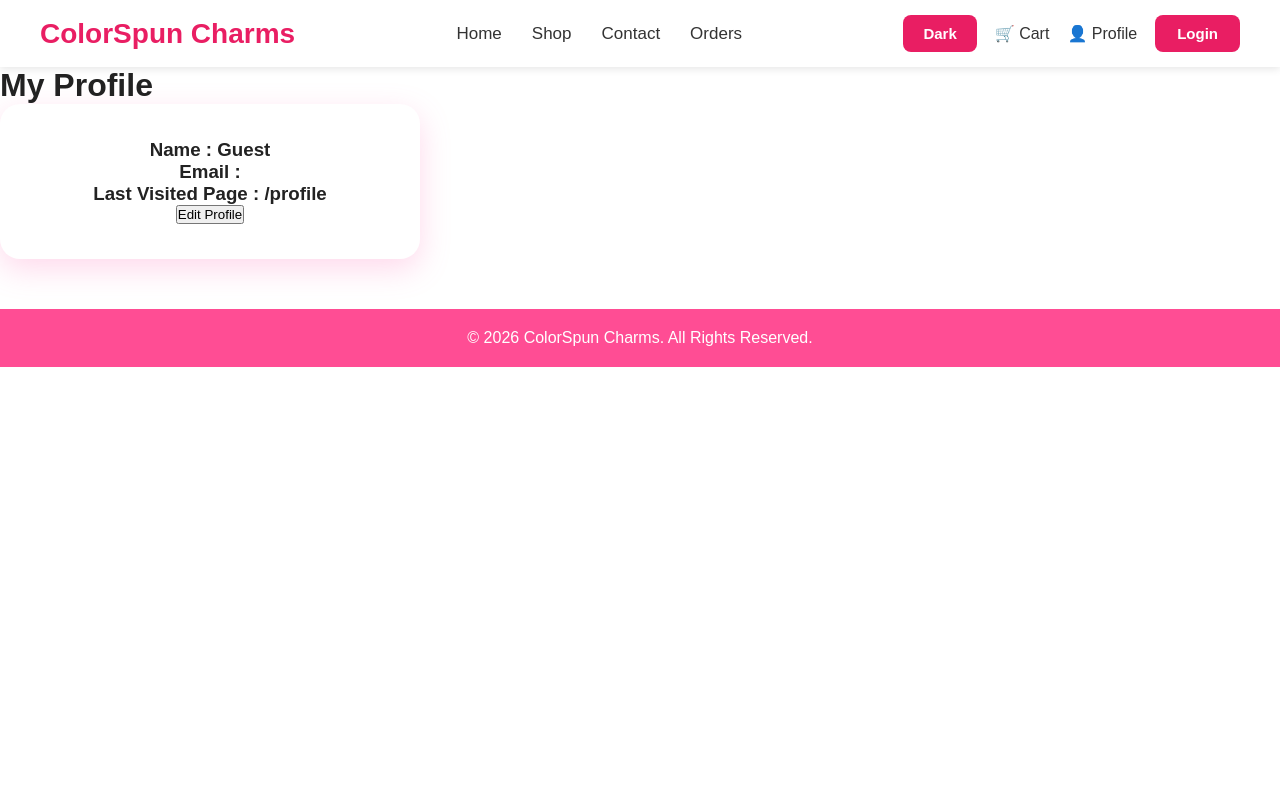
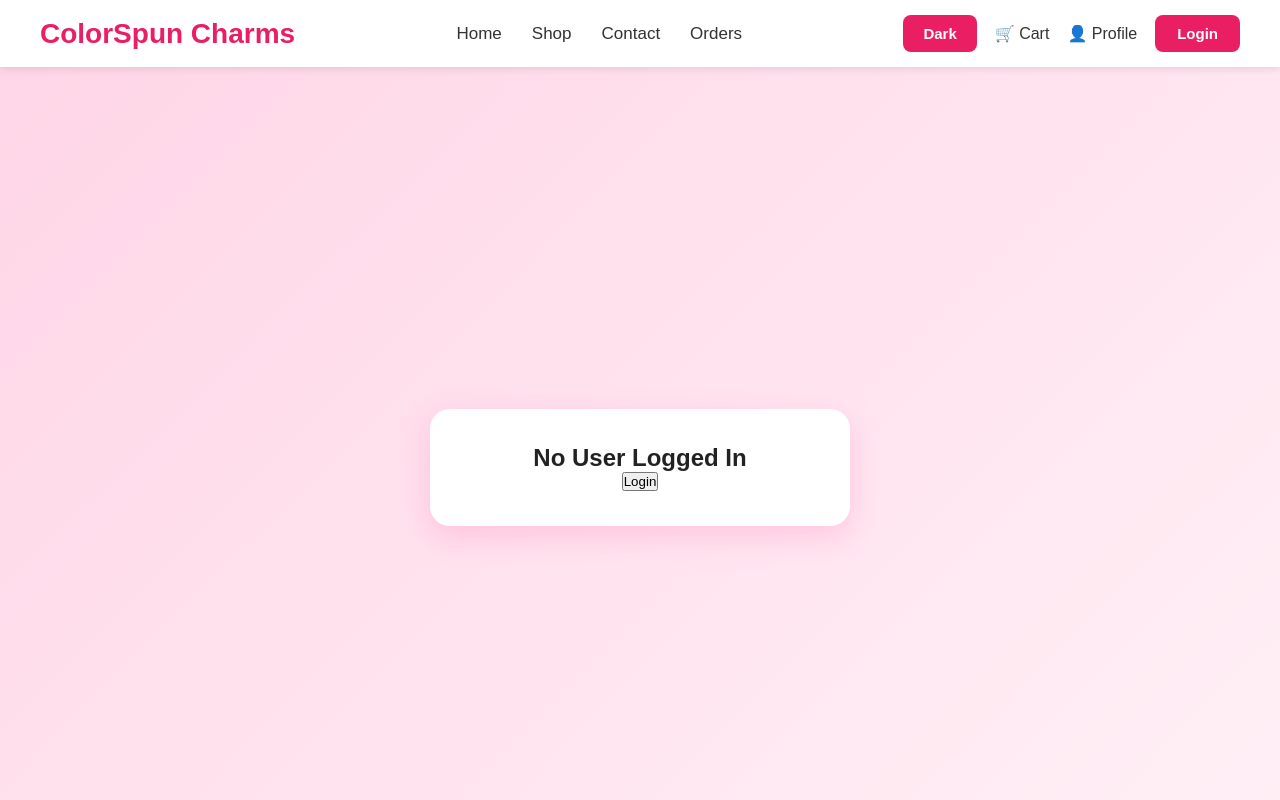
Before and after one commit to mounika22-ui/Colorspun-Charms, a React (Vite) app in the folder Client/: page /profile in a window 1280 px wide. Shown: the top 800 px of the page. Built offline with nearby package versions, Linux system fonts and the light colour scheme.

Commit message:
updated profile

```diff
--- a/Client/src/pages/Profile/Profile.jsx
+++ b/Client/src/pages/Profile/Profile.jsx
@@ -1,42 +1,59 @@
+import { useEffect, useState } from "react";
+import { useNavigate } from "react-router-dom";
 import "./Profile.css";
-import { useEffect, useState } from "react";
 
 function Profile() {
-  const [user, setUser] = useState({
-    name: "Guest",
-    email: "",
-  });
-
-  const [lastPage, setLastPage] = useState("");
+  const navigate = useNavigate();
+  const [user, setUser] = useState(null);
 
   useEffect(() => {
-    const storedUser = localStorage.getItem("loggedInUser");
-
-    if (storedUser) {
-      const loggedInUser = JSON.parse(storedUser);
-
-      setUser({
-        name: loggedInUser.name || "Guest",
-        email: loggedInUser.email || "",
-      });
-    }
-
-    const page = sessionStorage.getItem("lastPage");
-    if (page) {
-      setLastPage(page);
-    }
+    const loggedUser = JSON.parse(localStorage.getItem("loggedInUser"));
+    setUser(loggedUser);
   }, []);
 
+  const handleLogout = () => {
+    localStorage.removeItem("loggedInUser");
+    alert("Logged Out Successfully!");
+    navigate("/login");
+  };
+
+  if (!user) {
+    return (
+      <div className="profile-container">
+        <div className="profile-card">
+          <h2>No User Logged In</h2>
+          <button onClick={() => navigate("/login")}>
+            Login
+          </button>
+        </div>
+      </div>
+    );
+  }
+
   return (
-    <div className="profile">
-      <h1>My Profile</h1>
+    <div className="profile-container">
+      <div className="profile-card">
 
-      <div className="profile-card">
-        <h3>Name : {user.name}</h3>
-        <h3>Email : {user.email}</h3>
-        <h3>Last Visited Page : {lastPage}</h3>
+        <div className="profile-avatar">
+          👤
+        </div>
 
-        <button>Edit Profile</button>
+        <h1>My Profile</h1>
+
+        <div className="profile-info">
+          <p><strong>Name:</strong> {user.name}</p>
+          <p><strong>Email:</strong> {user.email}</p>
+          <p><strong>Phone:</strong> {user.phone}</p>
+
+        </div>
+
+        <button
+          className="logout-btn"
+          onClick={handleLogout}
+        >
+          Logout
+        </button>
+
       </div>
     </div>
   );
```
